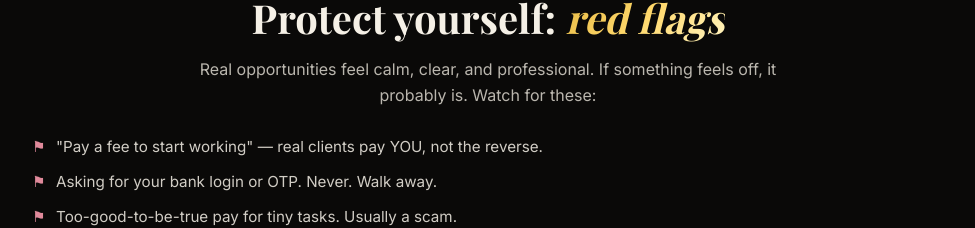
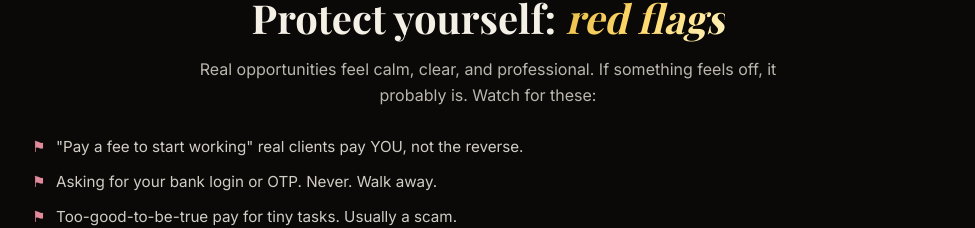
Before and after one commit to Loreja-Daryll/THE_TVL_LIBRARY, a React (Vite) app: page /become-a-va in a window 1280 px wide. Shown: the part 7165-7393 px from the top of the page, without its empty margins (152-1127 px from the left). Built offline with nearby package versions, Linux system fonts and the light colour scheme; a web font is replaced by a local one.

Commit message:
dash update only

```diff
--- a/src/pages/BecomeAVa.jsx
+++ b/src/pages/BecomeAVa.jsx
@@ -162,7 +162,7 @@ const paymentChecklist = [
 ];
 
 const redFlags = [
-  '"Pay a fee to start working" — real clients pay YOU, not the reverse.',
+  '"Pay a fee to start working" real clients pay YOU, not the reverse.',
   'Asking for your bank login or OTP. Never. Walk away.',
   'Too-good-to-be-true pay for tiny tasks. Usually a scam.',
   'No contract or unclear scope. Always get terms in writing.',
```
